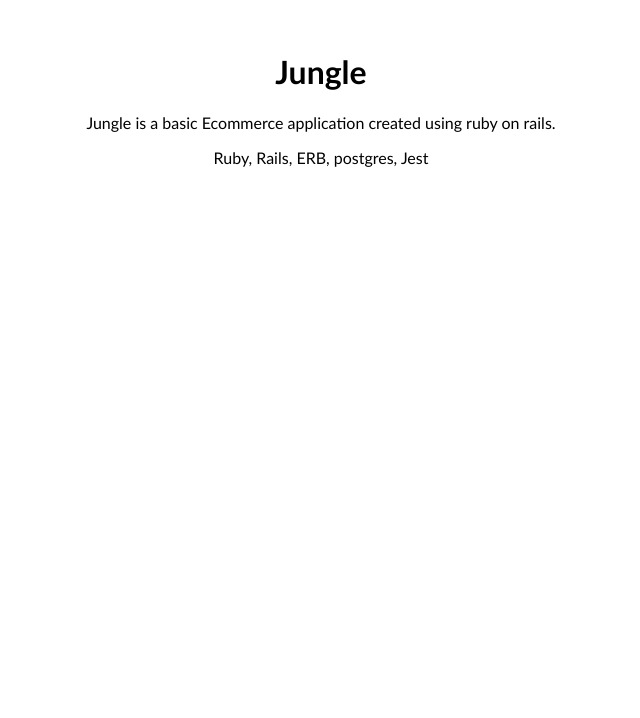
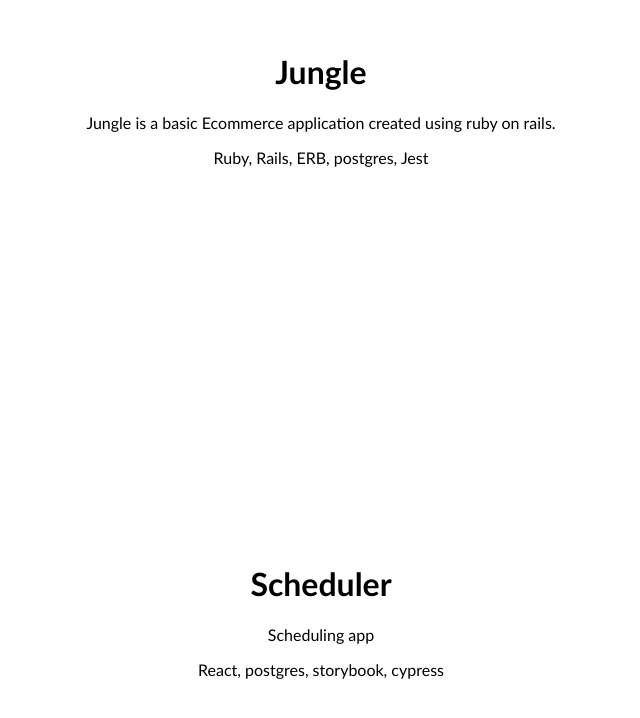
Before and after one commit to aidanmiddleton/professional_portfolio, a React (Create React App) app: page /projects in a window 1280 px wide. Shown: the part 1028-1746 px from the top of the page, without its empty margins (499-1139 px from the left). Before the commit the page ends 1571 px from the top, so only its background shows below. Built offline with nearby package versions, Linux system fonts and the light colour scheme.

Commit message:
minor styling

```diff
--- a/src/components/project_unit/Project_List.jsx
+++ b/src/components/project_unit/Project_List.jsx
@@ -8,7 +8,7 @@ const projectsData = [
     description: "My own personal portfolio website, built to display projects, and allow for easy contact.",
     stack: "React.js, Node.js,",
     youtube_url: "https://www.youtube.com/watch?v=Yxrrb0am988",
-    github_url: "https://github.com/aidanmiddleton/professional_portfolio"
+    github_url: "https://github.com/aidanmiddleton/professional_portfolio",
 
   },
 
@@ -27,6 +27,15 @@ const projectsData = [
     stack: "Ruby, Rails, ERB, postgres, Jest",
     youtube_url: "https://www.youtube.com/watch?v=Yxrrb0am988",
     github_url: "https://github.com/aidanmiddleton/Jungle"
+
+  },
+
+  {
+    name: "Scheduler",
+    description: "Scheduling app",
+    stack: "React, postgres, storybook, cypress",
+    youtube_url: "https://www.youtube.com/watch?v=Yxrrb0am988",
+    github_url: "https://github.com/aidanmiddleton/scheduler"
 
   },
 
--- a/src/styles/projects.css
+++ b/src/styles/projects.css
@@ -7,6 +7,8 @@
 
 .project-list-item {
   list-style: none;
+  margin-left: 5vw;
+  margin-right: 5vw;
 }
 
 .project-list {
```
Also changed, not shown: src/images/stellers-jay.jpg (added).
